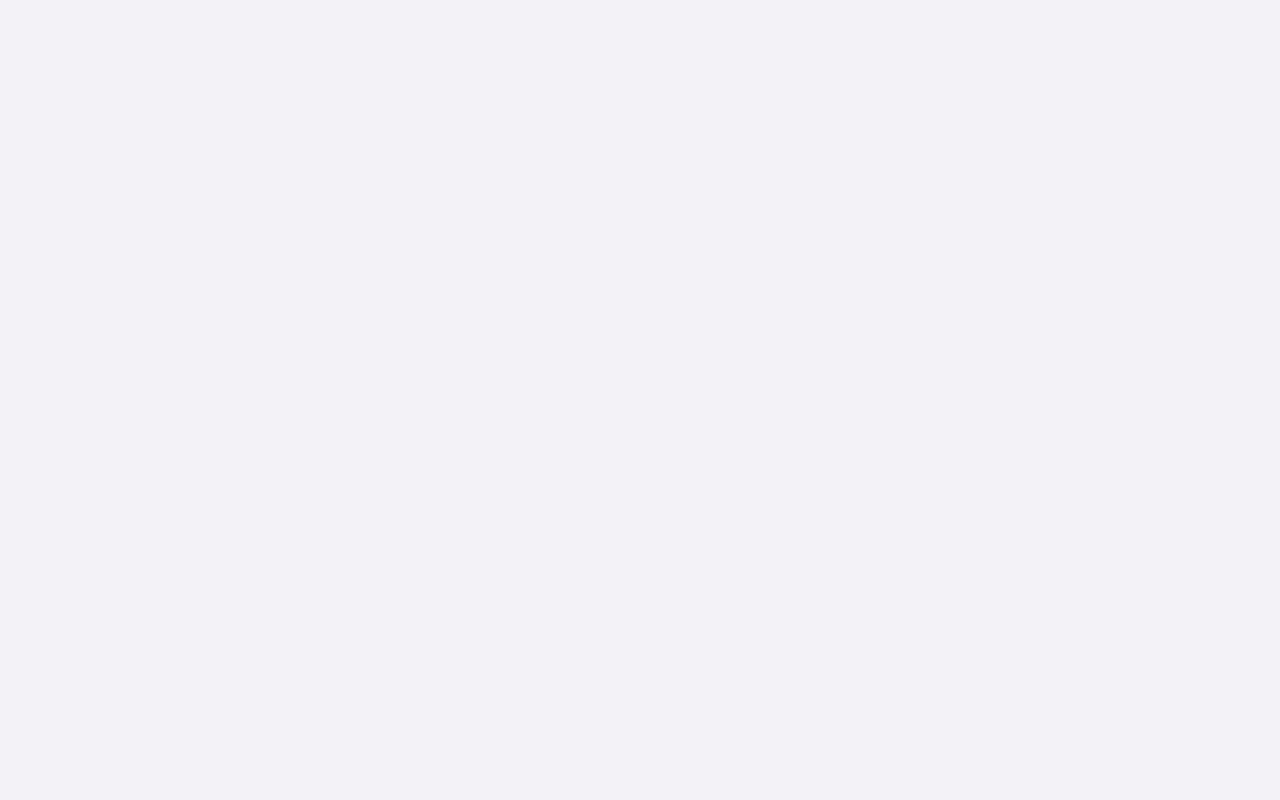
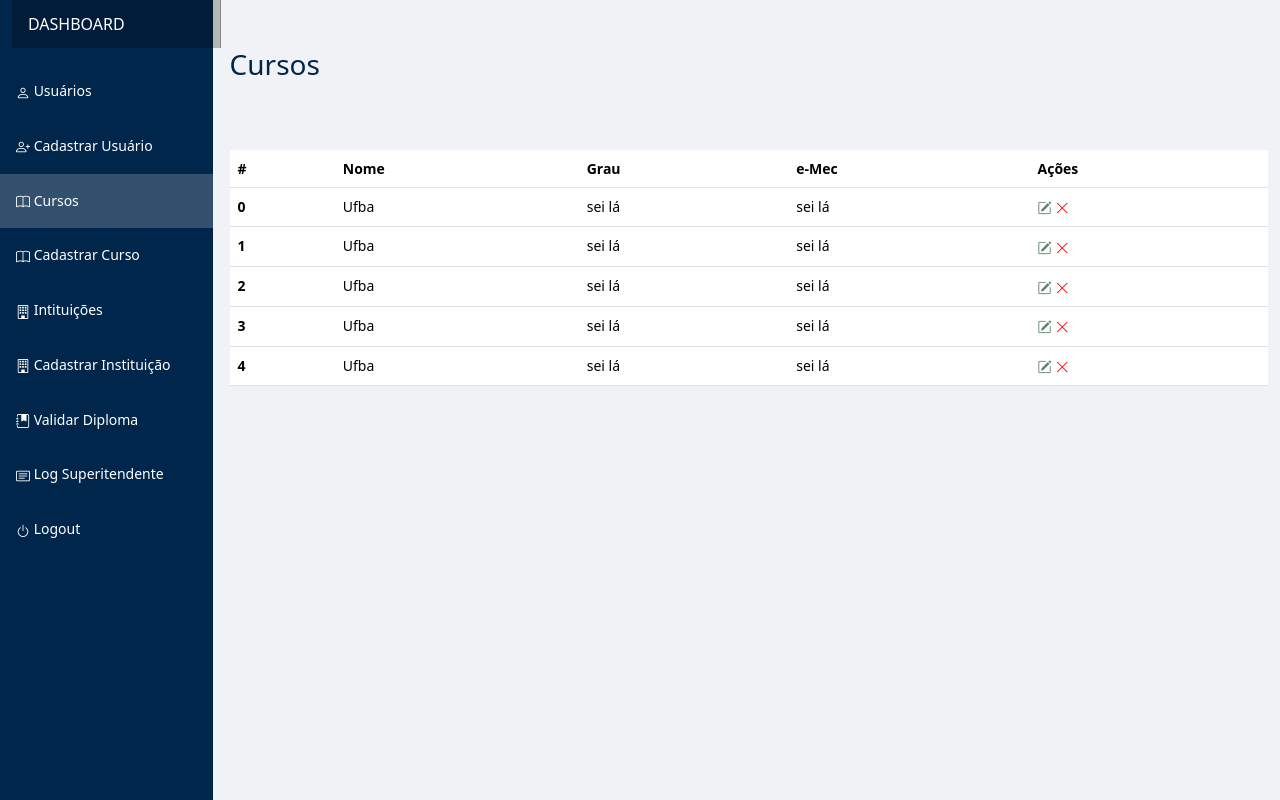
Before and after one commit to mende1/eng-software-front-end, a React (Vite) app: page /cursos in a window 1280 px wide. Before the commit this address had no page. Built offline with nearby package versions, Linux system fonts and the light colour scheme.

Commit message:
adicionado varias paginas

```diff
--- a/src/App.css
+++ b/src/App.css
@@ -1,5 +1,17 @@
 .form {
   max-width: 35rem !important;
+}
+
+.selecionado {
+  background : rgba(255, 255, 255, 0.2);
+}
+
+.verde {
+  color: #59836A;
+}
+
+.vermelho {
+  color:red;
 }
 
 #main {
--- a/src/App.jsx
+++ b/src/App.jsx
@@ -3,6 +3,8 @@ import Login from './pages/Login'
 import CadastroUsuario  from './pages/CadastroUsuario'
 import CadastroCurso  from './pages/CadastroCurso'
 import CadastroInstituicao from './pages/CadastroInstituicao'
+import Instituicoes from './pages/Instituicoes'
+import Cursos from './pages/Cursos'
 import Usuarios from './pages/Usuarios'
 import {BrowserRouter,Routes,Route} from "react-router-dom";
 
@@ -16,6 +18,8 @@ function App() {
         <Route path="cadastrocurso" element={<CadastroCurso />} />
         <Route path="cadastroinstituicao" element={<CadastroInstituicao />} />
         <Route path="usuarios" element={<Usuarios />} />
+        <Route path="instituicoes" element={<Instituicoes />} />
+        <Route path="cursos" element={<Cursos />} />
       </Routes>
     </BrowserRouter>
   )
--- a/src/components/Dashboard.jsx
+++ b/src/components/Dashboard.jsx
@@ -15,9 +15,11 @@ function Dashboard() {
         { "nome": "Logout", "link": "logout", "icon": "bi-power" },
     ]
 
+    const page = window.location.pathname.split("/").at(-1)
+
     const renderItens = itens.map((item, index) =>
         <div key={index}>
-            <li className='nav-item'>
+            <li className={`nav-item ${item.link == page ? 'selecionado' : ''}`}>
                 <Link to={`/${item.link}`} className="nav-link p-3">
                     <i className={`bi ${item.icon}`}></i> {item.nome}
                 </Link>
--- a/src/components/Table.jsx
+++ b/src/components/Table.jsx
@@ -16,7 +16,7 @@ function Table(props) {
             )}
 
             <td>
-                <i className="bi bi-pencil-square"></i> <i className="bi bi-x-lg"></i>
+                {props.actions}
             </td>
         </tr>
     )
--- a/src/main.jsx
+++ b/src/main.jsx
@@ -2,6 +2,7 @@ import React from 'react'
 import ReactDOM from 'react-dom/client'
 import App from "./App";
 import 'bootstrap/dist/css/bootstrap.min.css';
+import 'bootstrap/dist/js/bootstrap.bundle.min.js';
 
 ReactDOM.createRoot(document.getElementById('root')).render(
   <App/>
--- /dev/null
+++ b/src/pages/Cursos.jsx
@@ -0,0 +1,33 @@
+import Dashboard from '../components/Dashboard'
+import Table from '../components/Table'
+
+function Cursos() {
+
+    // Variaveis do Back-end
+
+    const cursos = [
+        { "Nome": "Ufba", "Grau": "sei lá", "e-Mec": "sei lá" },
+        { "Nome": "Ufba", "Grau": "sei lá", "e-Mec": "sei lá" },
+        { "Nome": "Ufba", "Grau": "sei lá", "e-Mec": "sei lá" },
+        { "Nome": "Ufba", "Grau": "sei lá", "e-Mec": "sei lá" },
+        { "Nome": "Ufba", "Grau": "sei lá", "e-Mec": "sei lá" },
+    ]
+
+    // ********************************************************************************************
+
+    const actions = (<div><i className="bi bi-pencil-square verde"></i> <i className="bi bi-x-lg vermelho"></i></div>)
+
+    return (
+        <div className="container-fluid">
+            <div className="row">
+                <Dashboard />
+                <div id="main">
+                    <p className="h3 title-2">Cursos</p>
+                    <Table rows={cursos} tableName="" actions={actions} />
+                </div>
+            </div>
+        </div >
+    )
+}
+
+export default Cursos
--- /dev/null
+++ b/src/pages/Instituicoes.jsx
@@ -0,0 +1,34 @@
+import Dashboard from '../components/Dashboard'
+import Table from '../components/Table'
+
+function Instituicoes() {
+
+    // Variaveis do Back-end
+
+    const instituicoes = [
+        { "Nome": "Ufba", "Credenciamento":"xxxxxxxxxxxxx" ,"Mantenedora":"xxxxxxxxxxxxxx"},
+        { "Nome": "Ufba", "Credenciamento":"xxxxxxxxxxxxx" ,"Mantenedora":"xxxxxxxxxxxxxx"},
+        { "Nome": "Ufba", "Credenciamento":"xxxxxxxxxxxxx" ,"Mantenedora":"xxxxxxxxxxxxxx"},
+        { "Nome": "Ufba", "Credenciamento":"xxxxxxxxxxxxx" ,"Mantenedora":"xxxxxxxxxxxxxx"},
+        { "Nome": "Ufba", "Credenciamento":"xxxxxxxxxxxxx" ,"Mantenedora":"xxxxxxxxxxxxxx"},
+    ]
+
+    // ********************************************************************************************
+
+    const actionsLock = (<div><i className="bi bi-pencil-square verde"></i> <i className="bi bi-lock vermelho"></i></div>)
+    const actionsUnlock = (<div><i className="bi bi-pencil-square verde"></i> <i className="bi bi-unlock verde"></i></div>)
+
+    return (
+        <div className="container-fluid">
+            <div className="row">
+                <Dashboard />
+                <div id="main">
+                    <p className="h3 title-2">Instituições</p>
+                    <Table rows={instituicoes} tableName="" actions={actionsLock}/>
+                </div>
+            </div>
+        </div >
+    )
+}
+
+export default Instituicoes
--- a/src/pages/Usuarios.jsx
+++ b/src/pages/Usuarios.jsx
@@ -35,6 +35,8 @@ function Usuarios() {
 
     // ********************************************************************************************
 
+    const actions = (<div><i className="bi bi-pencil-square verde"></i> <i className="bi bi-x-lg vermelho"></i></div>)
+
     return (
         <div className="container-fluid">
             <div className="row">
@@ -44,15 +46,15 @@ function Usuarios() {
 
                     {tipoInstituicao === "validadora" ?
                         (<>
-                            <Table rows={funcionarios} tableName="Funcionários" />
-                            <Table rows={dirigentes} tableName="Dirigentes" />
-                            <Table rows={superitendentes} tableName="Superitendentes" />
-                            <Table rows={coordenadoresCare} tableName="Coordenadores Care" />
+                            <Table rows={funcionarios} tableName="Funcionários" actions={actions}/>
+                            <Table rows={dirigentes} tableName="Dirigentes" actions={actions}/>
+                            <Table rows={superitendentes} tableName="Superitendentes" actions={actions}/>
+                            <Table rows={coordenadoresCare} tableName="Coordenadores Care" actions={actions}/>
                         </>) :
                         (<>
-                            <Table rows={funcionarios} tableName="Funcionários" />
-                            <Table rows={dirigentes} tableName="Dirigentes" />
-                            <Table rows={diretores} tableName="Diretores" />
+                            <Table rows={funcionarios} tableName="Funcionários" actions={actions}/>
+                            <Table rows={dirigentes} tableName="Dirigentes" actions={actions}/>
+                            <Table rows={diretores} tableName="Diretores" actions={actions}/>
                         </>)
                     }
                 </div>
```
